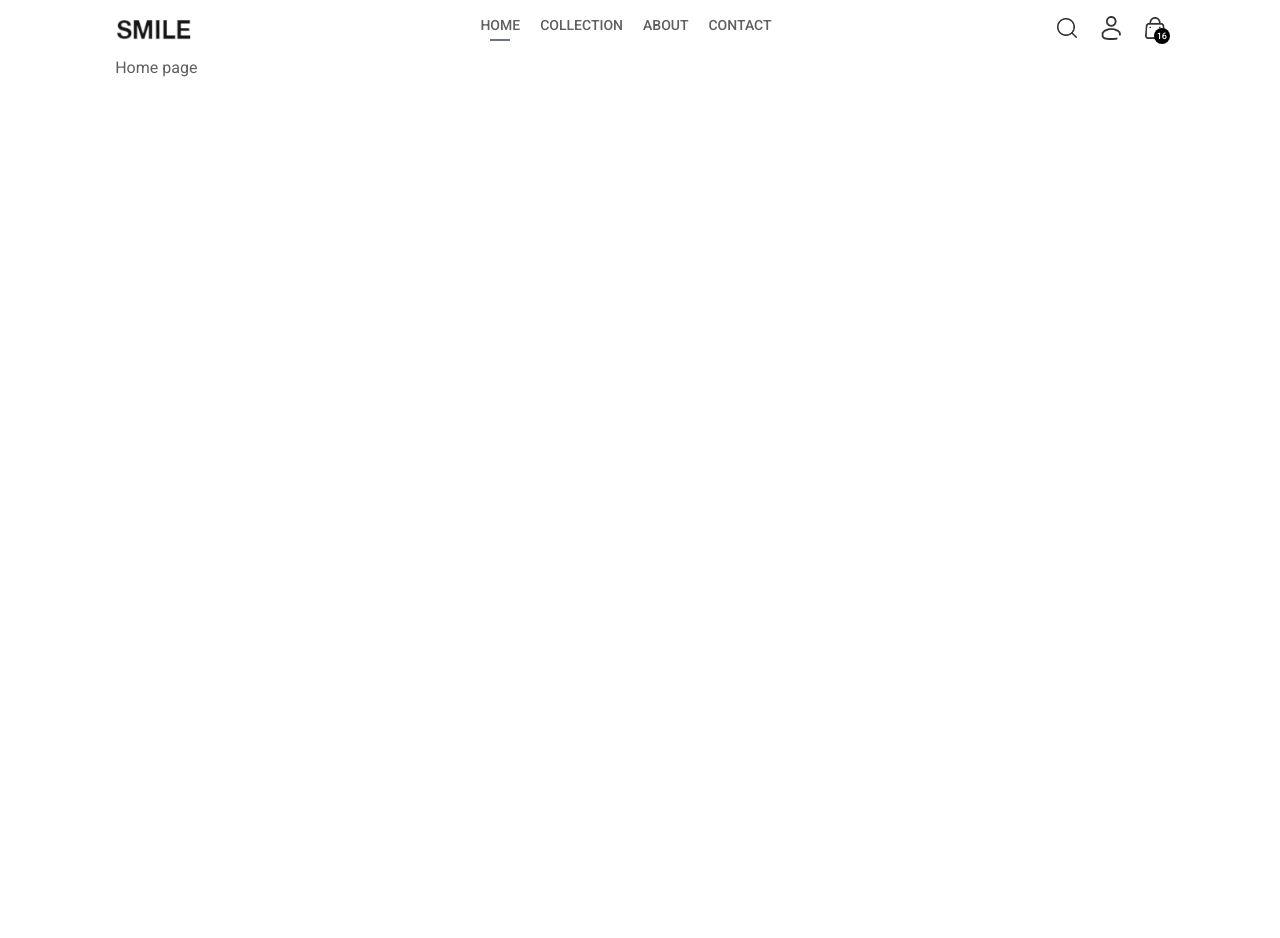
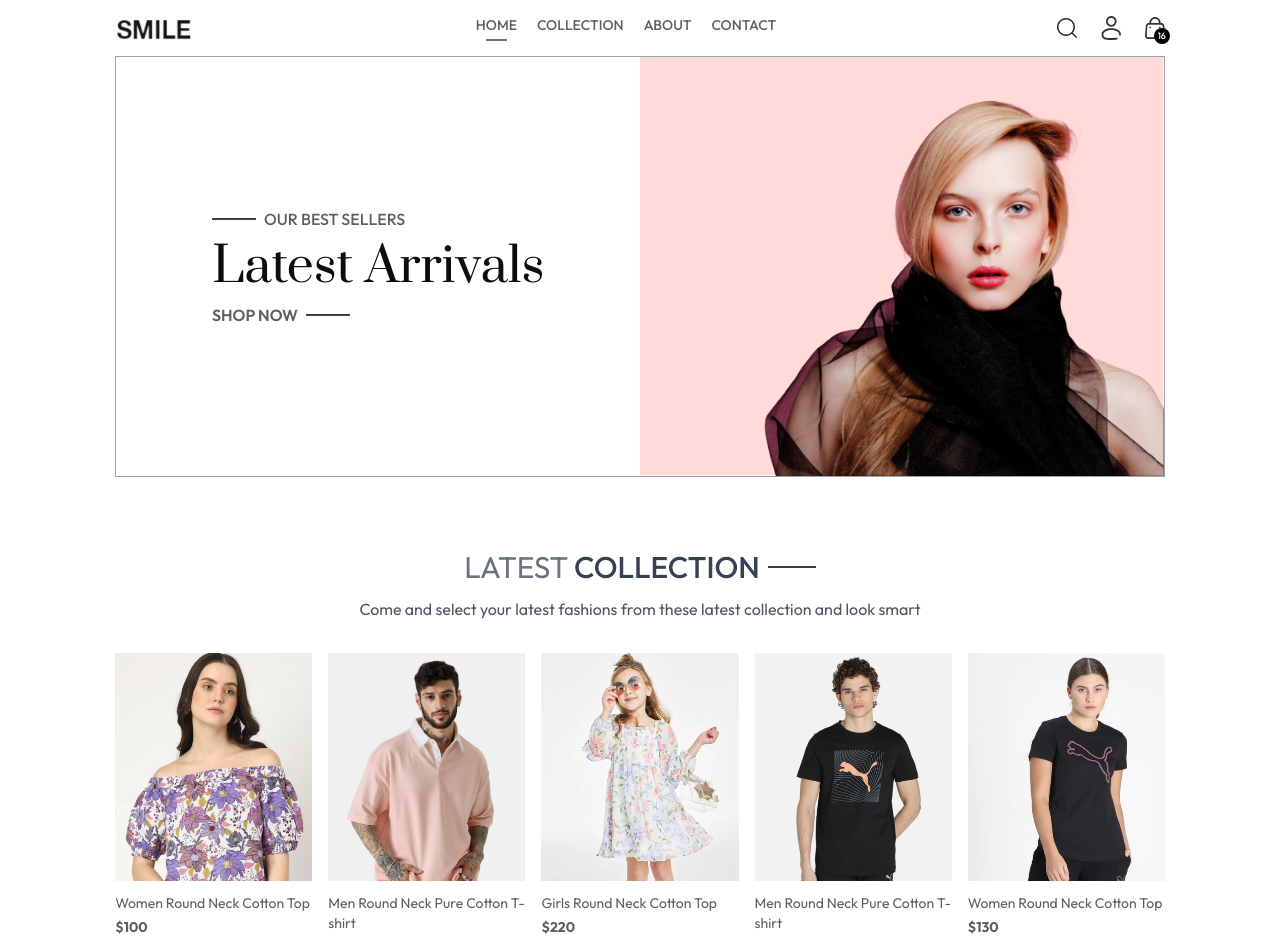
Before and after one commit to Gwolo-Julius/smile-app, a React (Vite) app: page / in a window 1280 px wide. Shown: the top 938 px of the page. Before the commit the page ends 800 px from the top, so only its background shows below. Built offline with nearby package versions, Linux system fonts and the light colour scheme; a web font is replaced by a local one.

Commit message:
Latest collection section created

```diff
--- /dev/null
+++ b/src/components/Hero.jsx
@@ -0,0 +1,27 @@
+import React from "react";
+import { assets } from "../assets/assets";
+const Hero = () => {
+  return (
+    <div className="flex border flex-col border-gray-400 sm:flex-row">
+      <div className="w-full sm:w-1/2 flex items-center justify-center py-10 sm:py-0">
+        <div className="text-[#414141]">
+          <div className="flex items-center gap-2">
+            <p className="w-8 md:w-11 h-[2px] bg-[#414141]"></p>
+            <p className="font-medium text-sm md:text-base">OUR BEST SELLERS</p>
+          </div>
+          <h1 className="text-3xl sm:py-3 lg:text-5xl prata-regular leading-relaxed">
+            Latest Arrivals
+          </h1>
+          <div className="flex items-center gap-2">
+            <p className="font-semibold text-sm md:text-base">SHOP NOW</p>
+            <p className="w-8 md:w-11 h-[2px] bg-[#414141]"></p>
+          </div>
+        </div>
+      </div>
+      {/* right side */}
+      <img className="w-full sm:w-1/2" src={assets.hero_img} alt="" />
+    </div>
+  );
+};
+
+export default Hero;
--- /dev/null
+++ b/src/components/LatestCollection.jsx
@@ -0,0 +1,28 @@
+import React, { useContext, useEffect, useState } from 'react'
+import { ShopContext } from '../context/ShopConext'
+import Title from './Title'
+import ProductItems from './ProductItems'
+
+const LatestCollection = () => {
+  const {products}= useContext(ShopContext)
+  const [latestProducts, setLatestProduct]=useState([])
+  useEffect(()=>{
+    setLatestProduct(products.slice(0,10))
+  },[])
+  return (
+    <div className='my-10'>
+      <div className='text-center py-8 text-3xl'>
+        <Title text1={'LATEST'} text2={'COLLECTION'}/>
+      <p className='w-3/4 m-auto text-xs sm:text-sm md:text-base text-gray-600'>Come and select your latest fashions from these latest collection and look smart</p>
+      </div>
+{/* Rendering products */}
+<div className='grid grid-cols-2 sm:grid-cols-3 md:grid-cols-4 lg:grid-cols-5 gap-4 gap-y-6'>
+  {latestProducts.map((item, index)=>(
+    <ProductItems key={index} id={item._id} image={item.image} name={item.name} price={item.price}/>
+  ))}
+</div>
+    </div>
+  )
+}
+
+export default LatestCollection
--- a/src/components/Navbar.jsx
+++ b/src/components/Navbar.jsx
@@ -6,7 +6,9 @@
   const [visible, setVisible] = useState(false);
   return (
     <div className="flex items-center justify-between py-3 font-medium">
-      <img src={assets.logo} className="w-20 cursor-pointer" alt="logo" />
+      <Link to="/">
+        <img src={assets.logo} className="w-20 cursor-pointer" alt="logo" />
+      </Link>
 
       <ul className="hidden sm:flex gap-5 text-sm text-gray-700">
         <NavLink to="/" className="flex flex-col item-center gap-1">
--- /dev/null
+++ b/src/components/ProductItems.jsx
@@ -0,0 +1,18 @@
+import React, { useContext } from 'react'
+import { ShopContext } from '../context/ShopConext'
+import { Link } from 'react-router-dom'
+
+const ProductItems = ({id,name, price, image}) => {
+  const {currency}=useContext(ShopContext)
+  return (
+    <Link className='text-gray-700 cursor-pointer' to={`/product/${id}`}>
+    <div className='overflow-hidden'>
+      <img className='transition ease-in-out hover:scale-110' src={image[0]} alt="" />
+    </div>
+    <p className='pt-3 pb-1 text-sm'>{name}</p>
+    <p className='text-sm  font-bold'>{currency}{price}</p>
+    </Link>
+  )
+}
+
+export default ProductItems
--- /dev/null
+++ b/src/components/Title.jsx
@@ -0,0 +1,13 @@
+import React from 'react'
+
+const Title = ({text1, text2}) => {
+  return (
+    <div className='inline-flex gap-2 items-center mb-3'>
+      <p className='text-gray-500'>{text1} <span className='text-gray-700 font-medium'>{text2}</span></p>
+      <p className='w-8 sm:w-12 h-[1px] sm:h-[2px] bg-gray-700'></p>
+
+    </div>
+  )
+}
+
+export default Title
--- /dev/null
+++ b/src/context/ShopConext.jsx
@@ -0,0 +1,21 @@
+import { createContext } from "react";
+import { products } from "../assets/assets";
+
+export const ShopContext = createContext();
+
+const ShopContextProvider = (props) => {
+  const currency = "$";
+  const delivery_fees = 10;
+
+  const value = {
+    products,
+    currency,
+    delivery_fees,
+  };
+
+  return (
+    <ShopContext.Provider value={value}>{props.children}</ShopContext.Provider>
+  );
+};
+
+export default ShopContextProvider;
--- a/src/index.css
+++ b/src/index.css
@@ -1,3 +1,5 @@
+@import url("https://fonts.googleapis.com/css2?family=Outfit:wght@100..900&family=Prata&display=swap");
+
 @tailwind base;
 @tailwind components;
 @tailwind utilities;
@@ -24,8 +26,15 @@
   padding: 0;
   margin: 0;
   box-sizing: border-box;
-  font-family: "Roboto", sans-serif;
+  font-family: "Outfit", sans-serif;
 }
+
+.prata-regular {
+  font-family: "Prata", serif;
+  font-weight: 400;
+  font-style: normal;
+}
+
 body {
   background-color: var(--white);
 }
@@ -37,13 +46,19 @@
   color: var(--black);
 }
 
-p{
+p {
   color: var(--text-p);
 }
 
-a.active{
-  color: red;
+a.active {
+  color: rgb(255, 68, 0);
 }
-a.active hr{
+a.active hr {
   display: block;
 }
+@media screen and (max-width: 640px) {
+  a.active {
+    background-color: #000;
+    color: #fff;
+  }
+}
--- a/src/main.jsx
+++ b/src/main.jsx
@@ -3,11 +3,14 @@
 import "./index.css";
 import App from "./App.jsx";
 import { BrowserRouter as Router } from "react-router-dom";
+import ShopContextProvider from "./context/ShopConext.jsx";
 
 createRoot(document.getElementById("root")).render(
   <StrictMode>
     <Router>
-      <App />
+      <ShopContextProvider>
+        <App />
+      </ShopContextProvider>
     </Router>
   </StrictMode>
 );
--- a/src/pages/Home.jsx
+++ b/src/pages/Home.jsx
@@ -1,9 +1,12 @@
 import React from "react";
+import Hero from "../components/Hero";
+import LatestCollection from "../components/LatestCollection";
 
 const Home = () => {
   return (
     <div>
-      <p>Home page</p>
+      <Hero/>
+      <LatestCollection/>
     </div>
   );
 };
```
